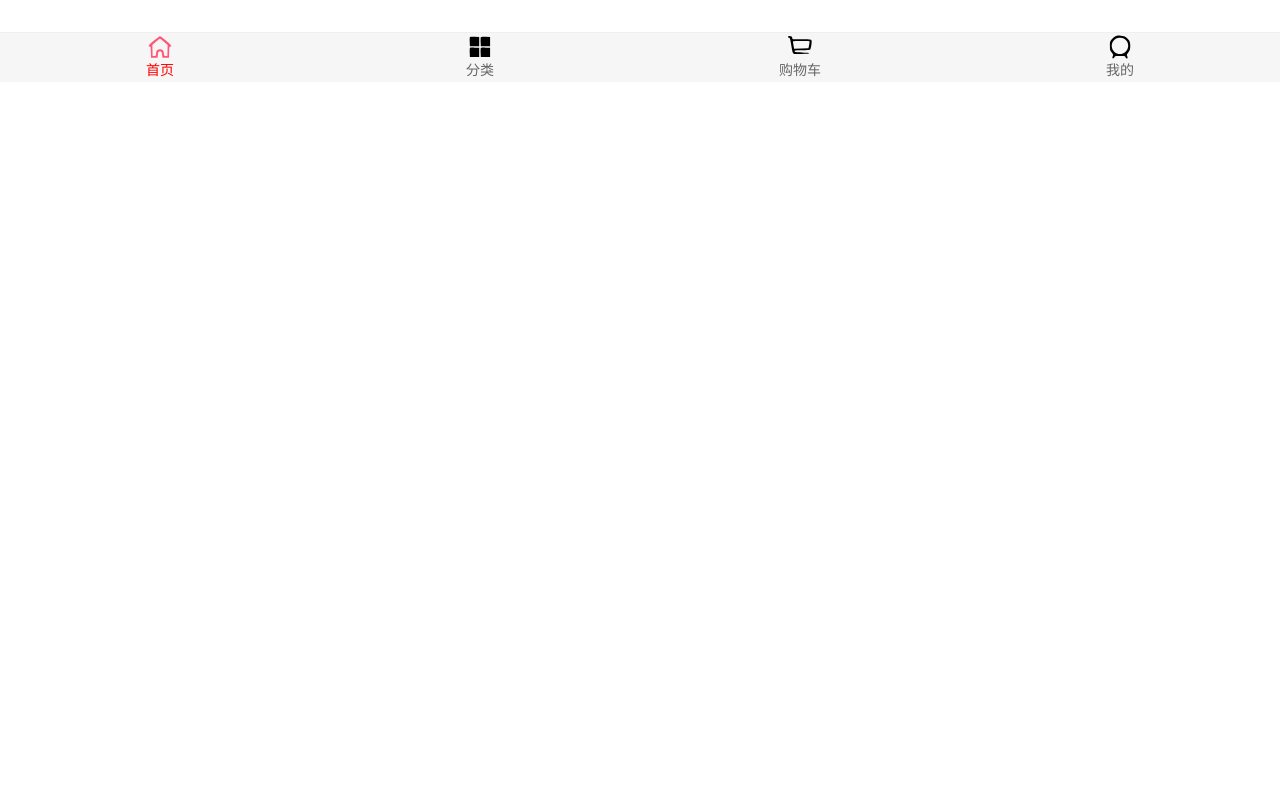
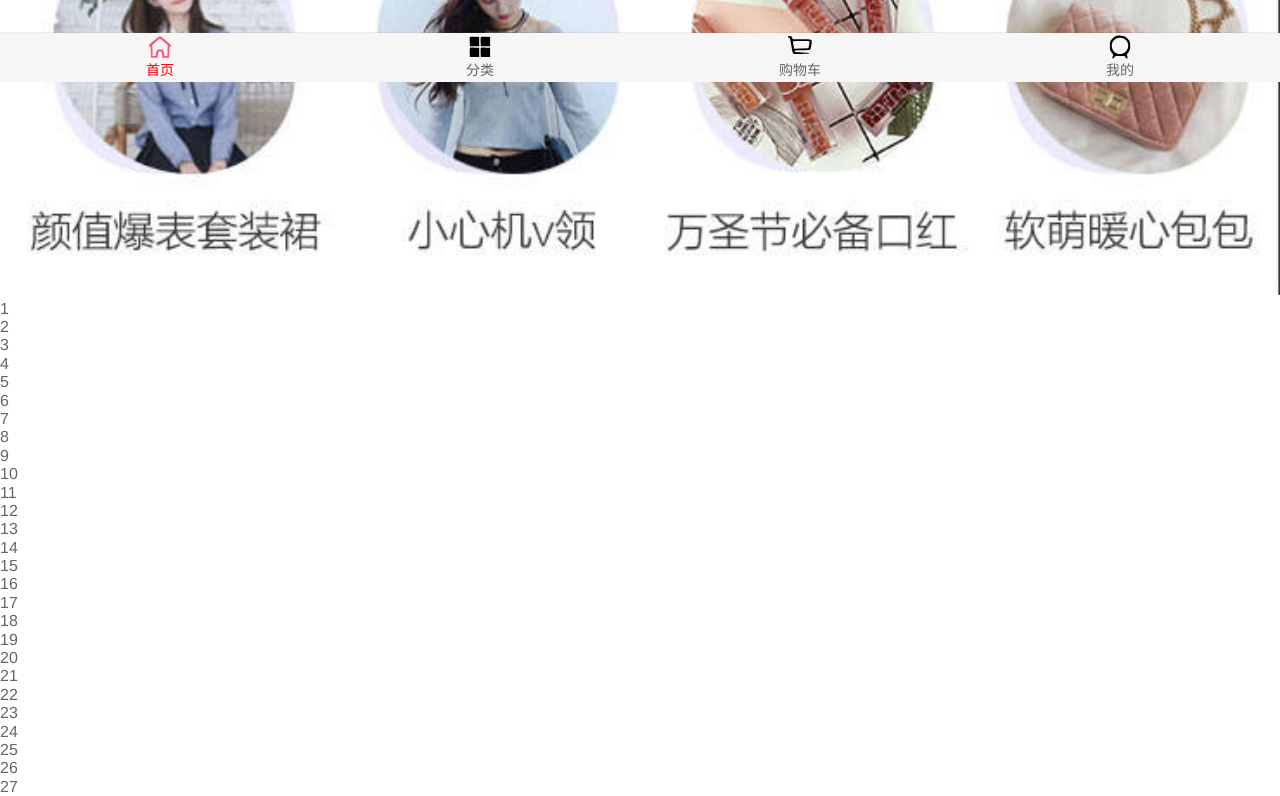
Before and after one commit to vaithwee/supermall, a Vue app: page /home in a window 1280 px wide. Shown: the part 718-1514 px from the top of the page. Before the commit the page ends 800 px from the top, so only its background shows below. Built offline with nearby package versions, Linux system fonts and the light colour scheme; no server answers.

Commit message:
Added home future component

```diff
--- a/src/views/home/Home.vue
+++ b/src/views/home/Home.vue
@@ -1,10 +1,113 @@
 <template>
-    <div>
+    <div id="home">
         <nav-bar class="home-nav">
             <div slot="center">购物街</div>
         </nav-bar>
         <home-swiper :banners="banner"></home-swiper>
         <home-recommend :recommend="recommend"></home-recommend>
+        <home-future></home-future>
+        <ul>
+            <li>1</li>
+            <li>2</li>
+            <li>3</li>
+            <li>4</li>
+            <li>5</li>
+            <li>6</li>
+            <li>7</li>
+            <li>8</li>
+            <li>9</li>
+            <li>10</li>
+            <li>11</li>
+            <li>12</li>
+            <li>13</li>
+            <li>14</li>
+            <li>15</li>
+            <li>16</li>
+            <li>17</li>
+            <li>18</li>
+            <li>19</li>
+            <li>20</li>
+            <li>21</li>
+            <li>22</li>
+            <li>23</li>
+            <li>24</li>
+            <li>25</li>
+            <li>26</li>
+            <li>27</li>
+            <li>28</li>
+            <li>29</li>
+            <li>30</li>
+            <li>31</li>
+            <li>32</li>
+            <li>33</li>
+            <li>34</li>
+            <li>35</li>
+            <li>36</li>
+            <li>37</li>
+            <li>38</li>
+            <li>39</li>
+            <li>40</li>
+            <li>41</li>
+            <li>42</li>
+            <li>43</li>
+            <li>44</li>
+            <li>45</li>
+            <li>46</li>
+            <li>47</li>
+            <li>48</li>
+            <li>49</li>
+            <li>50</li>
+            <li>51</li>
+            <li>52</li>
+            <li>53</li>
+            <li>54</li>
+            <li>55</li>
+            <li>56</li>
+            <li>57</li>
+            <li>58</li>
+            <li>59</li>
+            <li>60</li>
+            <li>61</li>
+            <li>62</li>
+            <li>63</li>
+            <li>64</li>
+            <li>65</li>
+            <li>66</li>
+            <li>67</li>
+            <li>68</li>
+            <li>69</li>
+            <li>70</li>
+            <li>71</li>
+            <li>72</li>
+            <li>73</li>
+            <li>74</li>
+            <li>75</li>
+            <li>76</li>
+            <li>77</li>
+            <li>78</li>
+            <li>79</li>
+            <li>80</li>
+            <li>81</li>
+            <li>82</li>
+            <li>83</li>
+            <li>84</li>
+            <li>85</li>
+            <li>86</li>
+            <li>87</li>
+            <li>88</li>
+            <li>89</li>
+            <li>90</li>
+            <li>91</li>
+            <li>92</li>
+            <li>93</li>
+            <li>94</li>
+            <li>95</li>
+            <li>96</li>
+            <li>97</li>
+            <li>98</li>
+            <li>99</li>
+            <li>100</li>
+        </ul>
     </div>
 </template>
 
@@ -13,6 +116,7 @@
     import {getHomeMultiData} from "@/network/home";
     import HomeSwiper from "@/views/home/child/HomeSwiper";
     import HomeRecommend from "@/views/home/child/HomeRecommend";
+    import HomeFuture from "@/views/home/child/HomeFuture";
 
     export default {
         name: "Home",
@@ -26,7 +130,8 @@
         components: {
             NavBar,
             HomeSwiper,
-            HomeRecommend
+            HomeRecommend,
+            HomeFuture,
         },
         created() {
             getHomeMultiData().then(res => {
@@ -44,5 +149,14 @@
     background-color: var(--color-tint);
     line-height: 44px;
     color: white;
+    position: fixed;
+    top: 0;
+    left: 0;
+    right: 0;
+    z-index: 9;
 }
+    #home {
+        padding-top: 44px;
+        padding-bottom: 44px;
+    }
 </style>
--- /dev/null
+++ b/src/views/home/child/HomeFuture.vue
@@ -0,0 +1,17 @@
+<template>
+    <div class="home-future">
+        <img src="~assets/img/home/recommend_bg.jpg" alt="">
+    </div>
+</template>
+
+<script>
+    export default {
+        name: "HomeFuture"
+    }
+</script>
+
+<style scoped>
+.home-future img {
+    width: 100%;
+}
+</style>
```
